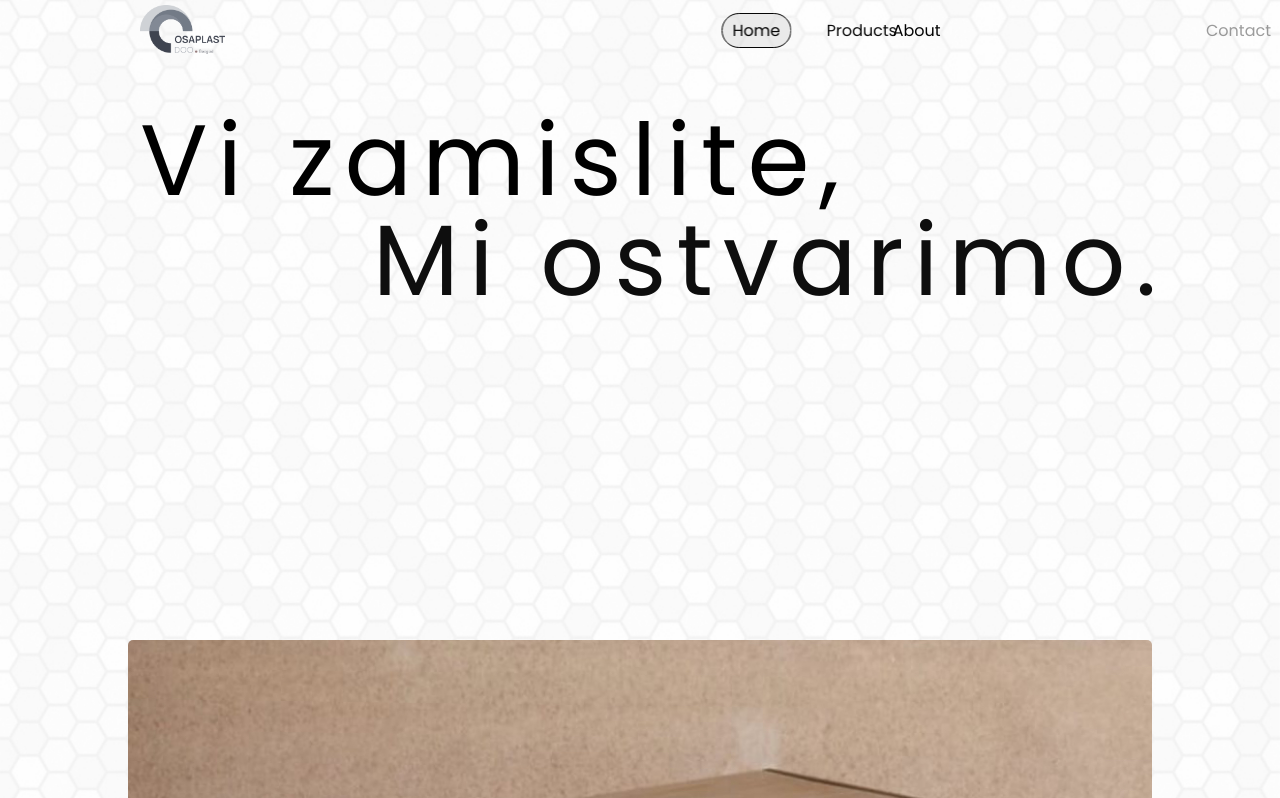
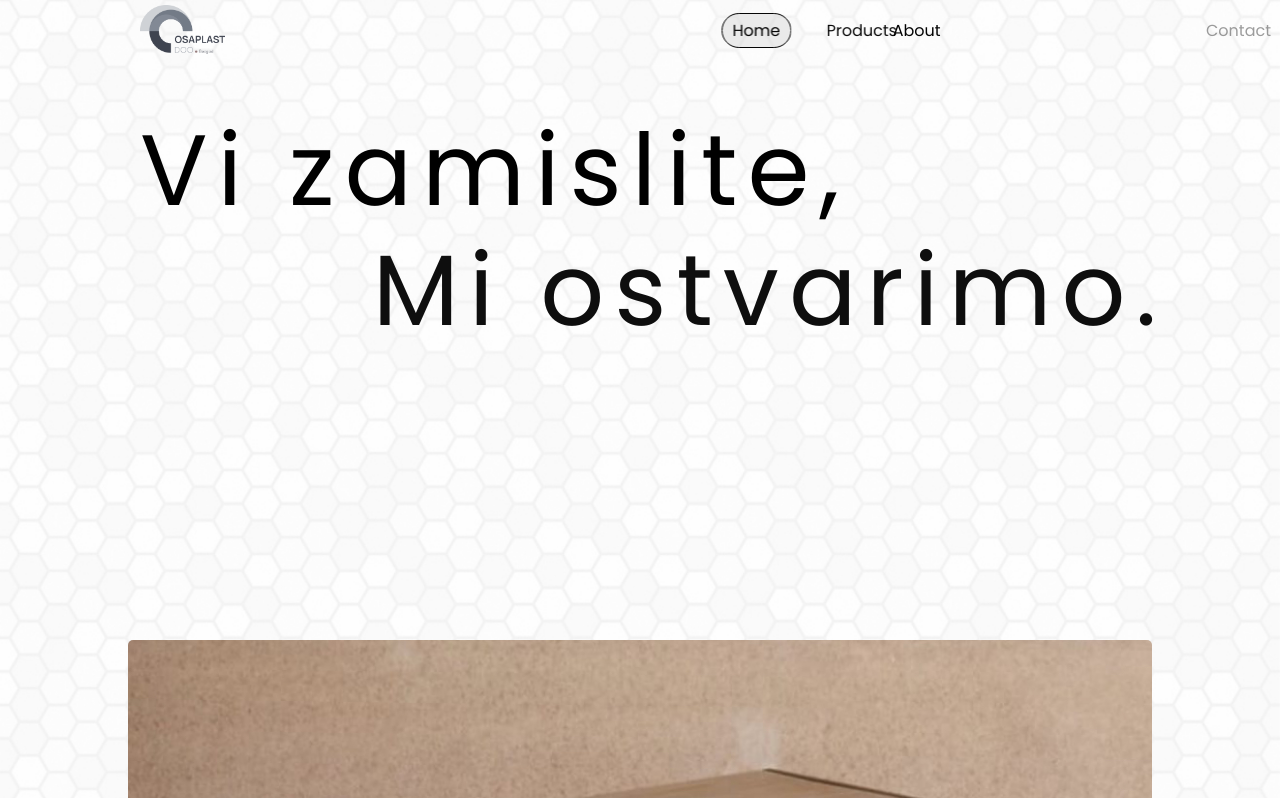
Before and after one commit to jovan-stojkovic/animation-practice, a React (Vite) app: page / in a window 1280 px wide. Shown: the top 798 px of the page. Built offline with nearby package versions, Linux system fonts and the light colour scheme.

Commit message:
detalji sa tekstom na home

```diff
--- a/src/Styles/HomePage.scss
+++ b/src/Styles/HomePage.scss
@@ -8,7 +8,7 @@
   p {
     font-size: 100px;
     letter-spacing: 10px;
-    line-height: 100px;
+    line-height: 120px;
 
     &:nth-child(1) {
       margin-top: 50px;
@@ -21,7 +21,8 @@
     }
 
     &:nth-child(3) {
-      font-size: 140px;
+      font-size: 150px;
+      line-height: 140px;
       color: $darkblue;
     }
   }
```
